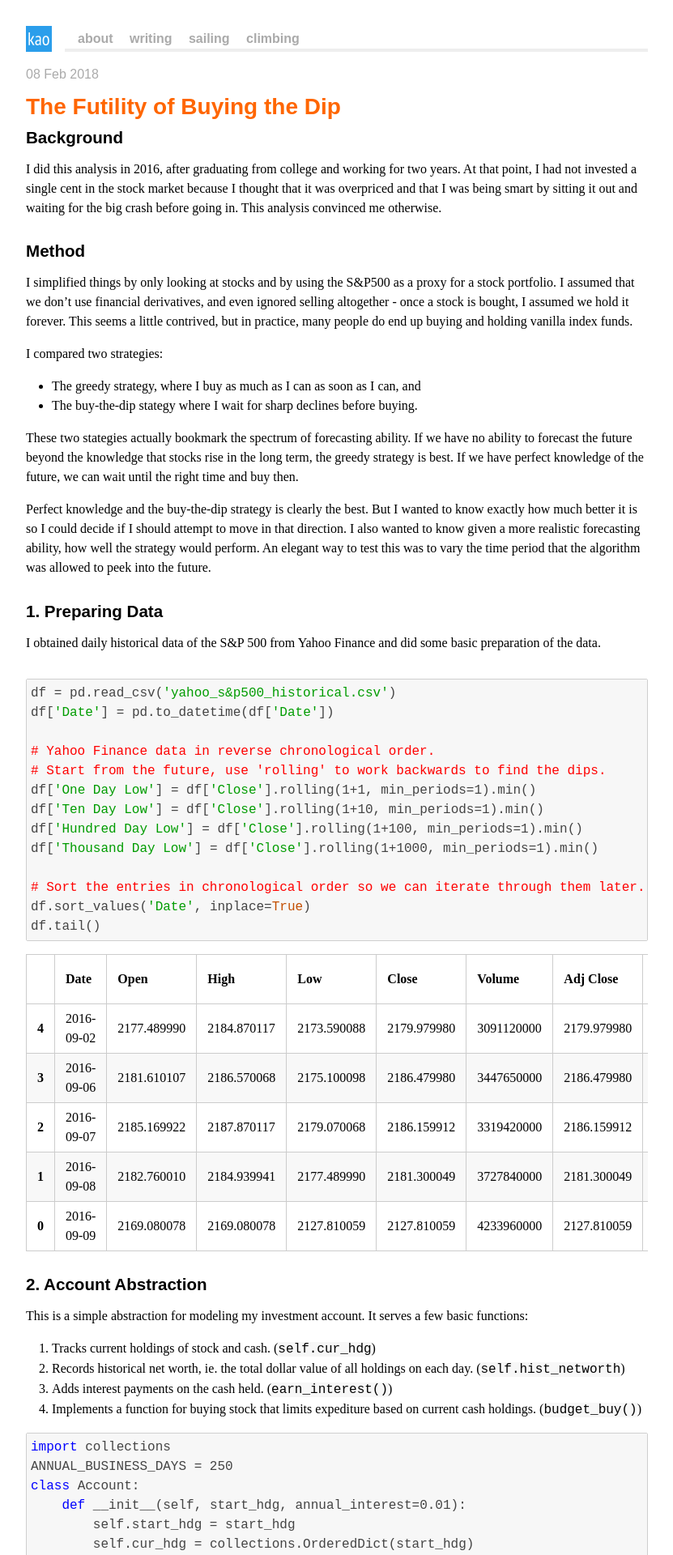
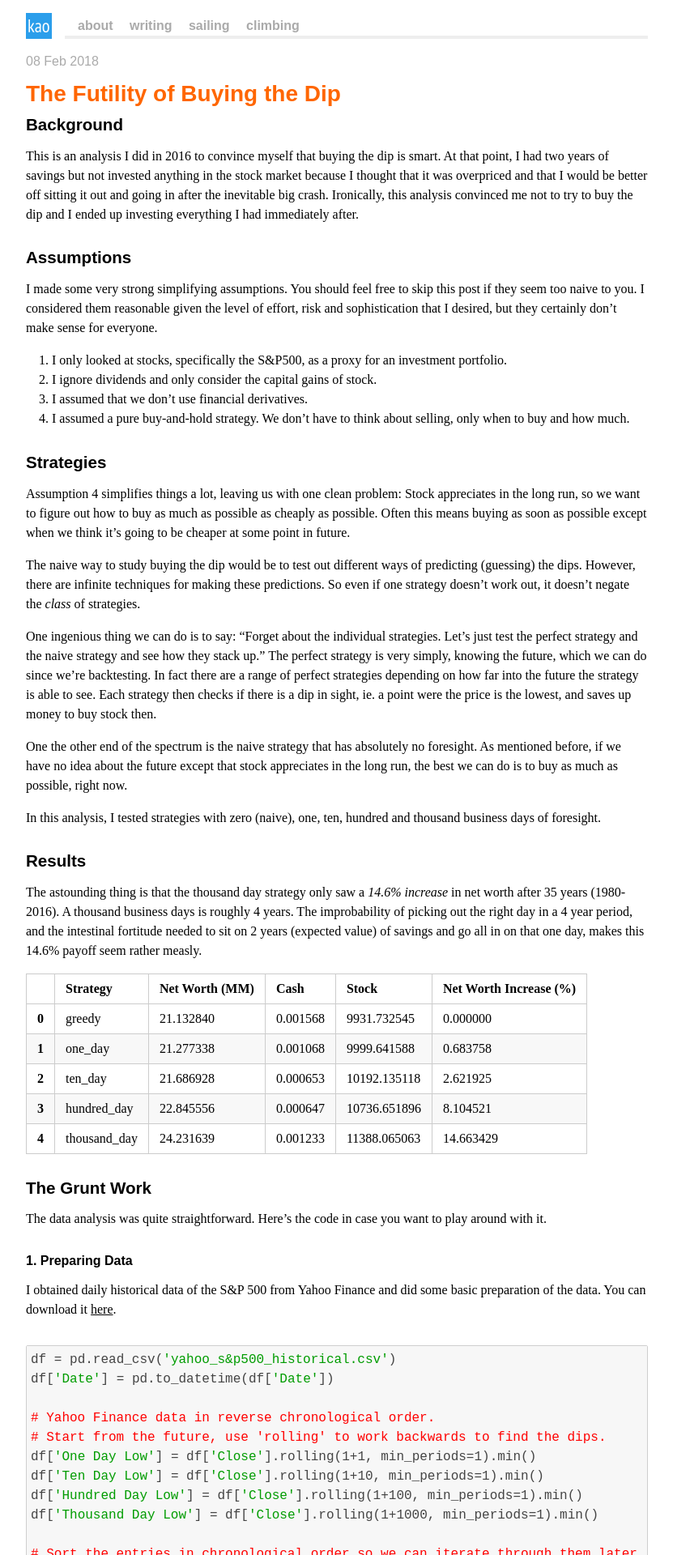
Before and after one commit to zichongkao/zichongkao.github.io, a Jekyll site: the page built from _posts/2018-02-08-The-Futility-Of-Buying-The-Dip.md, in a window 1280 px wide. Shown: the top 1920 px of the page at 81% size, without its empty margins (224-1055 px from the left). Built offline with Jekyll 4.4.1, drawn with Linux system fonts in a browser that asks for light colours; some of the changed text lies outside the part shown.

Commit message:
Revise buy the dip post

````diff
--- a/_posts/2018-02-08-The-Futility-Of-Buying-The-Dip.md
+++ b/_posts/2018-02-08-The-Futility-Of-Buying-The-Dip.md
@@ -5,21 +5,92 @@ title: "The Futility of Buying the Dip"
 ---
 
 ### Background
-I did this analysis in 2016, after graduating from college and working for two years. At that point, I had not invested a single cent in the stock market because I thought that it was overpriced and that I was being smart by sitting it out and waiting for the big crash before going in. This analysis convinced me otherwise.
+This is an analysis I did in 2016 to convince myself that buying the dip is smart. At that point, I had two years of savings but not invested anything in the stock market because I thought that it was overpriced and that I would be better off sitting it out and going in after the inevitable big crash. Ironically, this analysis convinced me not to try to buy the dip and I ended up investing everything I had immediately after.
 
-### Method
-I simplified things by only looking at stocks and by using the S&P500 as a proxy for a stock portfolio. I assumed that we don't use financial derivatives, and even ignored selling altogether - once a stock is bought, I assumed we hold it forever. This seems a little contrived, but in practice, many people do end up buying and holding vanilla index funds.
+### Assumptions
+I made some very strong simplifying assumptions. You should feel free to skip this post if they seem too naive to you. I considered them reasonable given the level of effort, risk and sophistication that I desired, but they certainly don't make sense for everyone.
+1. I only looked at stocks, specifically the S&P500, as a proxy for an investment portfolio.
+2. I ignore dividends and only consider the capital gains of stock.
+3. I assumed that we don't use financial derivatives.
+4. I assumed a pure buy-and-hold strategy. We don't have to think about selling, only when to buy and how much.
 
-I compared two strategies:
-- The greedy strategy, where I buy as much as I can as soon as I can, and
-- The buy-the-dip stategy where I wait for sharp declines before buying.
+### Strategies
+Assumption 4 simplifies things a lot, leaving us with one clean problem: Stock appreciates in the long run, so we want to figure out how to buy as much as possible as cheaply as possible. Often this means buying as soon as possible except when we think it's going to be cheaper at some point in future.
 
-These two stategies actually bookmark the spectrum of forecasting ability. If we have no ability to forecast the future beyond the knowledge that stocks rise in the long term, the greedy strategy is best. If we have perfect knowledge of the future, we can wait until the right time and buy then.
+The naive way to study buying the dip would be to test out different ways of predicting (guessing) the dips. However, there are infinite techniques for making these predictions. So even if one strategy doesn't work out, it doesn't negate the *class* of strategies.
 
-Perfect knowledge and the buy-the-dip strategy is clearly the best. But I wanted to know exactly how much better it is so I could decide if I should attempt to move in that direction. I also wanted to know given a more realistic forecasting ability, how well the strategy would perform. An elegant way to test this was to vary the time period that the algorithm was allowed to peek into the future.
+One ingenious thing we can do is to say: "Forget about the individual strategies. Let's just test the perfect strategy and the naive strategy and see how they stack up." The perfect strategy is very simply, knowing the future, which we can do since we're backtesting. In fact there are a range of perfect strategies depending on how far into the future the strategy is able to see. Each strategy then checks if there is a dip in sight, ie. a point were the price is the lowest, and saves up money to buy stock then.
 
-### 1. Preparing Data
-I obtained daily historical data of the S&P 500 from Yahoo Finance and did some basic preparation of the data.
+One the other end of the spectrum is the naive strategy that has absolutely no foresight. As mentioned before, if we have no idea about the future except that stock appreciates in the long run, the best we can do is to buy as much as possible, right now.
+
+In this analysis, I tested strategies with zero (naive), one, ten, hundred and thousand business days of foresight.
+
+### Results
+The astounding thing is that the thousand day strategy only saw a *14.6% increase* in net worth after 35 years (1980-2016). A thousand business days is roughly 4 years. The improbability of picking out the right day in a 4 year period, and the intestinal fortitude needed to sit on 2 years (expected value) of savings and go all in on that one day, makes this 14.6% payoff seem rather measly.
+
+<div>
+<table border="1" class="dataframe">
+  <thead>
+    <tr style="text-align: right;">
+      <th></th>
+      <th>Strategy</th>
+      <th>Net Worth (MM)</th>
+      <th>Cash</th>
+      <th>Stock</th>
+      <th>Net Worth Increase (%)</th>
+    </tr>
+  </thead>
+  <tbody>
+    <tr>
+      <th>0</th>
+      <td>greedy</td>
+      <td>21.132840</td>
+      <td>0.001568</td>
+      <td>9931.732545</td>
+      <td>0.000000</td>
+    </tr>
+    <tr>
+      <th>1</th>
+      <td>one_day</td>
+      <td>21.277338</td>
+      <td>0.001068</td>
+      <td>9999.641588</td>
+      <td>0.683758</td>
+    </tr>
+    <tr>
+      <th>2</th>
+      <td>ten_day</td>
+      <td>21.686928</td>
+      <td>0.000653</td>
+      <td>10192.135118</td>
+      <td>2.621925</td>
+    </tr>
+    <tr>
+      <th>3</th>
+      <td>hundred_day</td>
+      <td>22.845556</td>
+      <td>0.000647</td>
+      <td>10736.651896</td>
+      <td>8.104521</td>
+    </tr>
+    <tr>
+      <th>4</th>
+      <td>thousand_day</td>
+      <td>24.231639</td>
+      <td>0.001233</td>
+      <td>11388.065063</td>
+      <td>14.663429</td>
+    </tr>
+  </tbody>
+</table>
+</div>
+
+
+### The Grunt Work
+The data analysis was quite straightforward. Here's the code in case you want to play around with it.
+
+#### 1. Preparing Data
+I obtained daily historical data of the S&P 500 from Yahoo Finance and did some basic preparation of the data. You can download it <a href='https://https://github.com/zichongkao/zichongkao.github.io/yahoo_s&p500_historical.csv'>here</a>.
 
 
 ```python
@@ -133,7 +204,7 @@ df.tail()
 
 
 
-### 2. Account Abstraction
+#### 2. Account Abstraction
 This is a simple abstraction for modeling my investment account. It serves a few basic functions:
 1. Tracks current holdings of stock and cash. (`self.cur_hdg`)
 2. Records historical net worth, ie. the total dollar value of all holdings on each day. (`self.hist_networth`)
@@ -188,7 +259,7 @@ class Account:
 
 ```
 
-### 3. Run Models
+#### 3. Run Models
 I created five investment accounts, each starting with \$100K, earning \$100K annually, and having its own investment strategy. As mentioned before, the greedy model bought as much stock as it could, as soon as it could. The other four were buy-the-dip strategies with the ability to pick dips by looking 1, 10, 100 and 1000 days into the future.
 
 
@@ -207,6 +278,7 @@ data_range = df[df.Date > pd.to_datetime('1980-01-01')]
 daily_salary = 100000.0 / ANNUAL_BUSINESS_DAYS
 ```
 
+I iterated through the days in the time period, earning salary, making buying decisions and recording my networth each day.
 
 ```python
 for _, row in data_range.iterrows():
@@ -222,6 +294,7 @@ for _, row in data_range.iterrows():
         account_object.process_day(row.Date, {'s&p': row['Close']})
 ```
 
+Now we just have to extract the data stored in our account objects.
 
 ```python
 final_results = []
@@ -243,70 +316,8 @@ final_df = pd.DataFrame(final_results)[['Strategy', 'Net Worth (MM)', 'Cash', 'S
 greedy_networth = final_df[final_df['Strategy']=='greedy']['Net Worth (MM)'][0]
 final_df['Net Worth Increase (%)'] = 100 * (final_df['Net Worth (MM)']/greedy_networth - 1)
 final_df
+# displays the table above
 ```
-
-
-<div>
-<table border="1" class="dataframe">
-  <thead>
-    <tr style="text-align: right;">
-      <th></th>
-      <th>Strategy</th>
-      <th>Net Worth (MM)</th>
-      <th>Cash</th>
-      <th>Stock</th>
-      <th>Net Worth Increase (%)</th>
-    </tr>
-  </thead>
-  <tbody>
-    <tr>
-      <th>0</th>
-      <td>greedy</td>
-      <td>21.132840</td>
-      <td>0.001568</td>
-      <td>9931.732545</td>
-      <td>0.000000</td>
-    </tr>
-    <tr>
-      <th>1</th>
-      <td>one_day</td>
-      <td>21.277338</td>
-      <td>0.001068</td>
-      <td>9999.641588</td>
-      <td>0.683758</td>
-    </tr>
-    <tr>
-      <th>2</th>
-      <td>ten_day</td>
-      <td>21.686928</td>
-      <td>0.000653</td>
-      <td>10192.135118</td>
-      <td>2.621925</td>
-    </tr>
-    <tr>
-      <th>3</th>
-      <td>hundred_day</td>
-      <td>22.845556</td>
-      <td>0.000647</td>
-      <td>10736.651896</td>
-      <td>8.104521</td>
-    </tr>
-    <tr>
-      <th>4</th>
-      <td>thousand_day</td>
-      <td>24.231639</td>
-      <td>0.001233</td>
-      <td>11388.065063</td>
-      <td>14.663429</td>
-    </tr>
-  </tbody>
-</table>
-</div>
-
-
-
-The startling result is that a *thousand* days of perfect foresight over a 25 year period only yields a *14.6% increase* in net worth. A thousand business days is roughly 4 years!
-
 
 ```python
 for account in accounts:
@@ -329,8 +340,11 @@ plt.ylabel('Units of S&P500 Stock')
 plt.title('Stock Holdings over Time')
 ```
 
+<img src="/pics/output_15_1.png">
 
-<img src="/pics/output_15_1.png">
+This graph shows the stock purchasing behavior of the strategies. In the lead-up to the dotcom crash, between 1998 and 2002, the thousand day buy-the-dip strategy was able to hoard cash. It didn’t purchase any stock during that time and only went in heavily when the market was at its lowest. The same thing happened between 2004 and 2008 in the lead-up to the the great financial crisis.
+
+No doubt these episodes allowed the buy-the-dip strategies to come out ahead. However, the graph shows that for long stretches of time (1983 to 1998 and 2008 to 2016), the buy-the-dip strategies, even with all their unnatural foresight, still found it most optimal to slowly accumulate stock. And it was during these long periods of incremental growth that all strategies built up significant portions of their net worth, eventually dwarfing gains from the periods of hoarding.
 
 
 This graph shows the stock purchasing behavior of the strategies. In the lead-up to the dotcom crash, between 1998 and 2002, the thousand day buy-the-dip strategy was able to hoard cash. It didn't purchase any stock during that time and only went in heavily when the market was at its lowest. The same thing happened between 2004 and 2008 in the lead-up to the the great financial crisis.
--- a/css/main.scss
+++ b/css/main.scss
@@ -130,7 +130,8 @@ div.resource  h2{
 .site {
   text-align: justify;
   width: 48em;
-  margin: 2em auto 2em;
+  margin: auto;
+  padding: 1em;
   line-height: 1.5em;
 }
 
@@ -168,6 +169,7 @@ div.resource  h2{
 
 
 .footer {
+  font-family: 'Robato', sans-serif;
   font-size: 80%;
   color: #666;
   border-top: 4px solid #eee;
````
Also changed, not shown: other parts of _posts/2018-02-08-The-Futility-Of-Buying-The-Dip.md (+1 -1 lines), yahoo_s&p500_historical.csv (added, +250 -0 lines).
